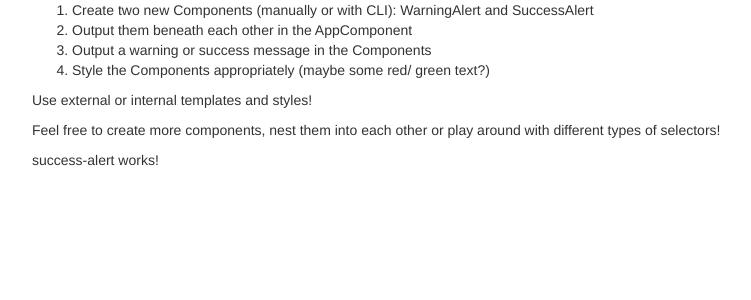
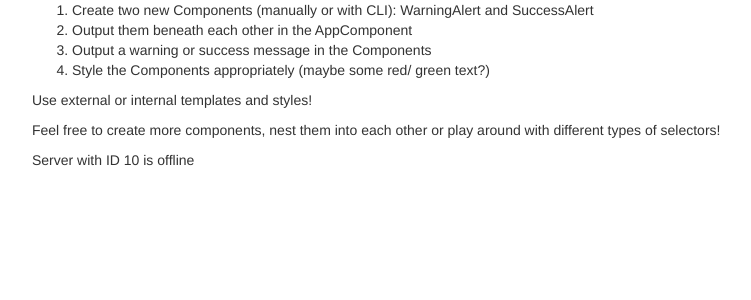
Before and after one commit to jaikishan12345/Angular-7, an Angular app: page / in a window 1280 px wide. Shown: the top 300 px of the page, without its empty margins (38-789 px from the left). Built offline with nearby package versions, Linux system fonts and the light colour scheme.

Commit message:
Implemented string interpolation in data binding

```diff
--- a/src/app/app.component.html
+++ b/src/app/app.component.html
@@ -12,5 +12,5 @@
     </div>
   </div>
   <app-success-alert></app-success-alert>
-  <app-warning-alert></app-warning-alert>
+
 </div>
--- a/src/app/success-alert/success-alert.component.html
+++ b/src/app/success-alert/success-alert.component.html
@@ -1,3 +1 @@
-<p>
-  success-alert works!
-</p>
+<p>{{'Server'}} with ID {{serverId}} is {{serverStatus}}</p>
--- a/src/app/success-alert/success-alert.component.ts
+++ b/src/app/success-alert/success-alert.component.ts
@@ -7,9 +7,12 @@
 })
 export class SuccessAlertComponent implements OnInit {
 
-  constructor() { }
+  constructor() {
+
+   }
 
   ngOnInit() {
   }
-
+  serverId: number = 10;
+  serverStatus: string = 'offline';
 }
```
